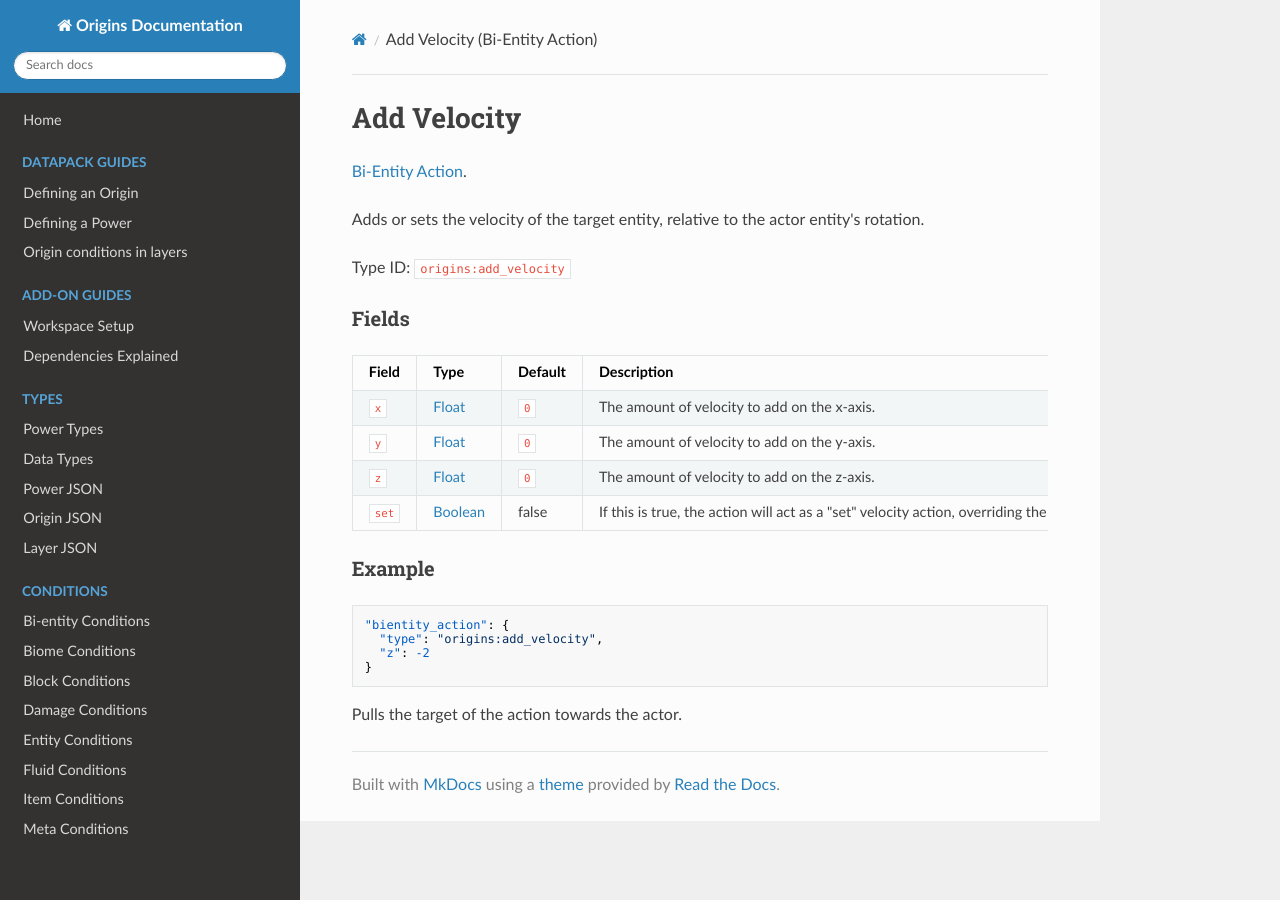
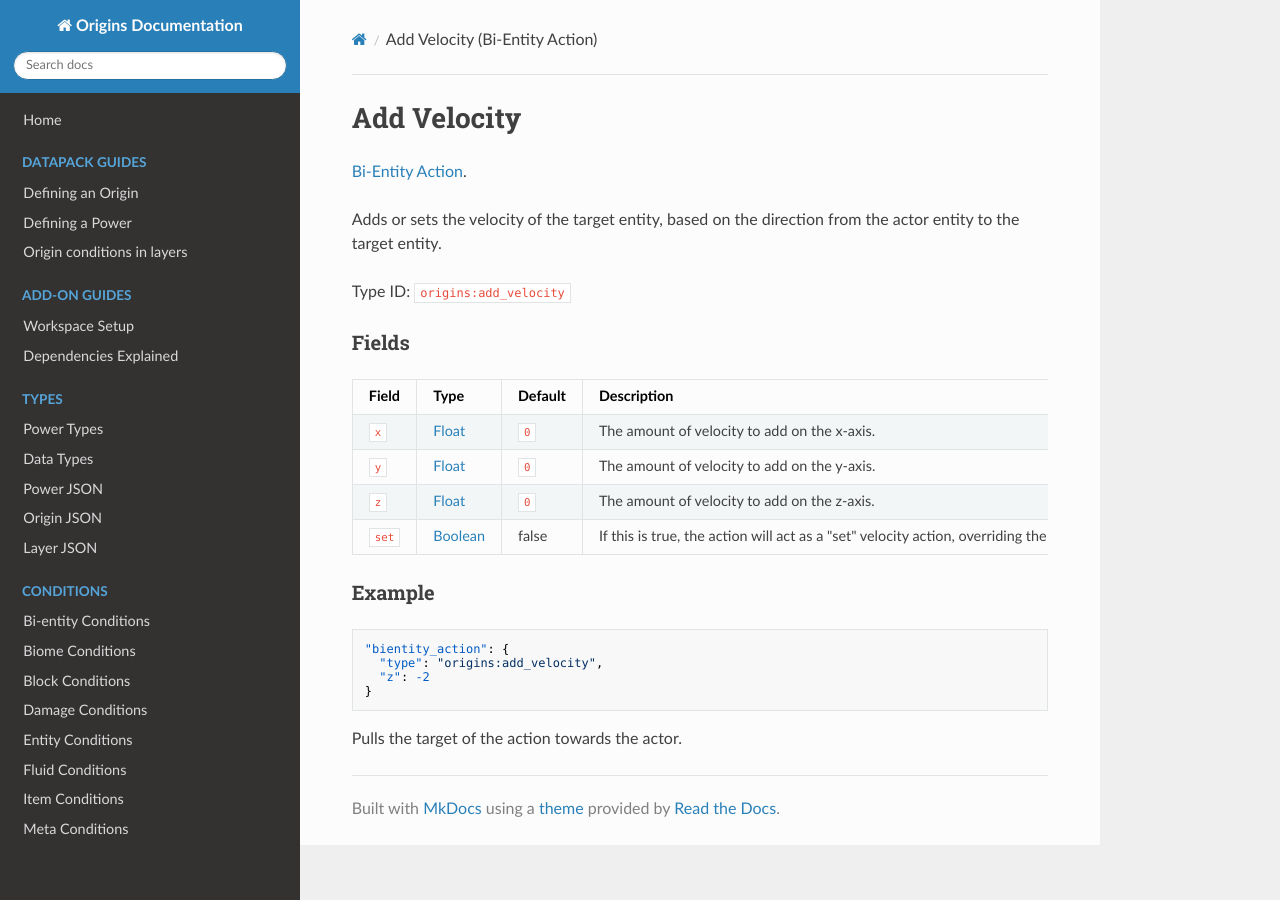
Before and after one commit to apace100/origins-docs, an MkDocs documentation site: the page built from docs/bientity_actions/add_velocity.md, in a window 1280 px wide. Built offline with MkDocs 1.6.1, drawn with Linux system fonts in a browser that asks for light colours; nearby versions of some CDN libraries.

Commit message:
Updated `add_velocity.md` For a much more accurate description

```diff
--- a/docs/bientity_actions/add_velocity.md
+++ b/docs/bientity_actions/add_velocity.md
@@ -6,7 +6,7 @@ date: 2021-10-06
 
 [Bi-Entity Action](../bientity_actions.md).
 
-Adds or sets the velocity of the target entity, relative to the actor entity's rotation.
+Adds or sets the velocity of the target entity, based on the direction from the actor entity to the target entity.
 
 Type ID: `origins:add_velocity`
 
```
